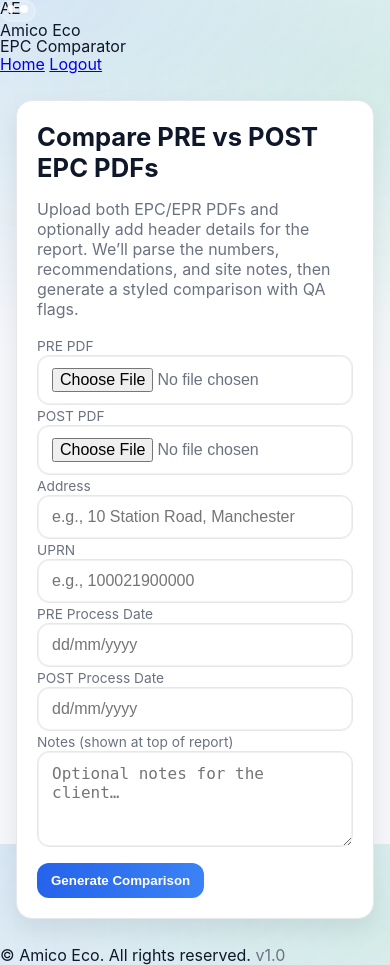
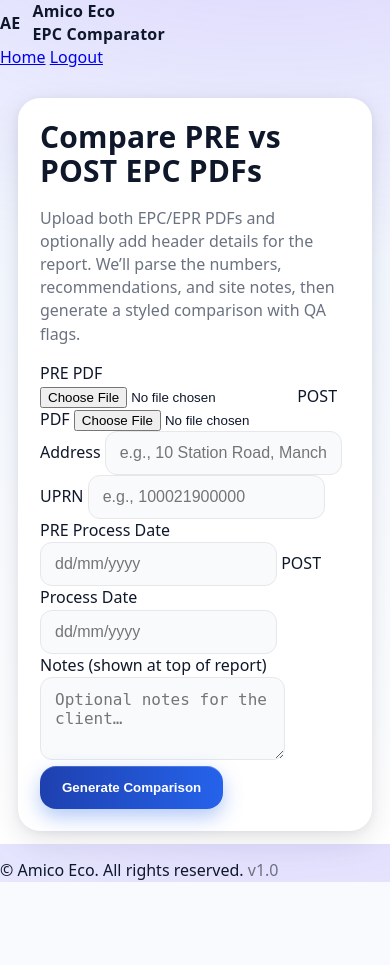
Before and after one commit to Ashley210109/COMPAREAMICOECO, a FastAPI app: page / in a window 390 px wide. After the commit the page ends 882 px from the top, so only its background shows below. Run offline with FastAPI, Linux system fonts and the light colour scheme; the visitor is signed in with stand-in values (Sample User, id 1).

Commit message:
Refactor styles for Corporate UI v2
Updated design tokens and styles for corporate UI version 2. Enhanced layout, colors, and responsive design for various components.

```diff
--- a/static/css/style.css
+++ b/static/css/style.css
@@ -1,114 +1,175 @@
-/* ========= Amico Eco – App Styles ========= */
+/* ========= Amico Eco – Corporate UI (v2) ========= */
+
+/* Design tokens */
 :root{
-  --bg:#f6f7fb;
-  --panel:#ffffff;
-  --text:#0f172a;
-  --muted:#6b7280;
-  --line:#e5e7eb;
-  --brand:#2563eb;
-  --brand-2:#22c55e;
-  --danger:#b42318;
-  --warn:#b45309;
-  --info:#1d4ed8;
-  --radius:16px;
-  --shadow:0 10px 25px rgba(2,6,23,.08);
-  --shadow-sm:0 6px 14px rgba(2,6,23,.06);
-  --shadow-in:inset 0 0 0 1px rgba(2,6,23,.06);
-  --font:-apple-system, BlinkMacSystemFont, Segoe UI, Roboto, Inter, "Helvetica Neue", Arial, system-ui, "Apple Color Emoji","Segoe UI Emoji";
+  --bg: #f4f7fb;
+  --bg-grad-top:#eef4ff;
+  --bg-grad-bot:#ffffff;
+
+  --primary-500:#2563eb;          /* indigo/blue */
+  --primary-600:#1e40af;
+  --primary-700:#1d4ed8;
+
+  --accent-500:#7c3aed;           /* indigo accent */
+  --accent-600:#6d28d9;
+
+  --text:#0f172a;                  /* slate-900 */
+  --text-muted:#6b7280;            /* gray-500 */
+
+  --surface:#ffffff;
+  --surface-2:#f8fafc;
+
+  --ring:#e5e7eb;
+  --shadow: 0 10px 30px rgba(16,24,40,.10), 0 2px 10px rgba(16,24,40,.06);
+  --radius-2: 14px;
+  --radius-3: 22px;
+
+  --nav-grad: linear-gradient(90deg, var(--accent-600) 0%, var(--primary-600) 100%);
+  --btn-grad: linear-gradient(90deg, var(--primary-600), var(--primary-500));
 }
-*{box-sizing:border-box}
-html,body{height:100%}
+
+/* Page base */
+html,body{
+  height:100%;
+}
 body{
   margin:0;
-  font-family:var(--font);
   color:var(--text);
   background:
-    radial-gradient(1200px 600px at 10% 0%, rgba(59,130,246,.12), transparent 60%),
-    radial-gradient(1000px 500px at 100% 10%, rgba(34,197,94,.12), transparent 60%),
-    var(--bg);
+    radial-gradient(1200px 600px at 70% -100px, rgba(124,58,237,.16), transparent 60%),
+    linear-gradient(180deg, var(--bg-grad-top), var(--bg-grad-bot));
+  font: 16px/1.45 system-ui, -apple-system, Segoe UI, Roboto, "Helvetica Neue", Arial, "Apple Color Emoji","Segoe UI Emoji";
 }
 
-/* Header */
-.header{
+/* Top nav */
+.site-nav{
   position:sticky; top:0; z-index:50;
-  background: linear-gradient(90deg, #1e40af, #2563eb 40%, #22c55e 120%);
-  color:#fff; border-bottom:1px solid rgba(255,255,255,.08);
+  background:var(--nav-grad);
+  color:#fff;
+  box-shadow: 0 6px 18px rgba(30,64,175,.25);
+}
+.site-nav .wrap{
+  max-width:1100px; margin:0 auto;
+  display:flex; align-items:center; gap:18px;
   padding:14px 18px;
-  box-shadow:var(--shadow-sm);
 }
-.header-row{max-width:1150px;margin:0 auto;display:flex;align-items:center;gap:18px}
-.brand-mark{width:36px;height:22px;border-radius:999px;background:rgba(255,255,255,.18);position:relative;box-shadow:inset 0 0 0 2px rgba(255,255,255,.16)}
-.brand-mark::before,.brand-mark::after{
-  content:"";position:absolute;top:5px;width:8px;height:8px;border-radius:999px;background:#fff;opacity:.9;
+.brand{
+  display:flex; align-items:center; gap:12px;
+  font-weight:800; letter-spacing:.2px;
 }
-.brand-mark::before{left:7px}
-.brand-mark::after{left:20px}
-.brand{display:flex;flex-direction:column;line-height:1}
-.brand .title{font-weight:800;letter-spacing:.2px}
-.brand .subtitle{opacity:.9;font-size:.88rem;margin-top:2px}
-.header-nav{margin-left:auto;display:flex;gap:10px}
-.nav-link,.btn{display:inline-flex;align-items:center;gap:8px;padding:10px 14px;border-radius:12px;border:1px solid rgba(255,255,255,.18);background:rgba(255,255,255,.08);color:#fff;text-decoration:none;font-weight:600;backdrop-filter:saturate(120%) blur(4px)}
-.nav-link.active{background:#fff;color:#111827;border-color:#fff}
-.btn-ghost{background:transparent;border-color:rgba(255,255,255,.3)}
-.btn-outline{background:#fff;color:#111827;border-color:#fff}
-.btn-primary{background:linear-gradient(90deg,#2563eb,#3b82f6);color:#fff;border:none}
-.btn-primary:disabled{opacity:.6;cursor:not-allowed}
+.brand .logo{
+  width:34px; height:22px; border-radius:20px;
+  background:rgba(255,255,255,.25);
+  position:relative; box-shadow: inset 0 0 0 2px rgba(255,255,255,.22);
+}
+.brand .logo::before,
+.brand .logo::after{
+  content:""; position:absolute; top:50%; transform:translateY(-50%);
+  width:8px; height:8px; border-radius:50%; background:#fff; opacity:.9;
+}
+.brand .logo::before{ left:6px; }
+.brand .logo::after { left:18px; }
 
-/* Layout */
-.container{max-width:1150px;margin:26px auto;padding:0 16px}
-.card,.panel{
-  background:var(--panel);
-  border:1px solid var(--line);
-  border-radius:var(--radius);
+.brand .title{
+  display:flex; flex-direction:column; line-height:1.05;
+}
+.brand .title .org{ font-size:20px; }
+.brand .title .sub{ font-size:13px; opacity:.9; font-weight:600; }
+
+/* Nav actions */
+.nav-actions{ margin-left:auto; display:flex; gap:10px; }
+.nav-actions a{
+  color:#0b1024; text-decoration:none;
+  background:#fff; padding:10px 16px;
+  border-radius:12px; font-weight:700;
+  box-shadow: 0 2px 10px rgba(0,0,0,.10);
+}
+.nav-actions a:active{ transform:translateY(1px); }
+
+/* Main container */
+.container{ max-width:1100px; margin:28px auto; padding:0 18px; }
+
+/* Card */
+.card{
+  background:var(--surface);
+  border-radius:var(--radius-3);
   box-shadow:var(--shadow);
+  padding:28px;
 }
-.card{padding:20px}
-.panel{padding:18px}
-h1{font-size:clamp(1.6rem,2.2vw,2.2rem);margin:0 0 14px}
-h2{font-size:clamp(1.2rem,1.6vw,1.4rem);margin:0 0 10px}
-.lead{color:var(--muted);font-size:1.05rem}
+
+/* Headings */
+h1{ font-size:36px; line-height:1.15; margin:0 0 18px; letter-spacing:.2px; }
+h2{ font-size:20px; margin:0 0 10px; }
 
 /* Forms */
-.form-grid{display:grid;grid-template-columns:1fr 1fr;gap:14px}
-.form-row{display:flex;flex-direction:column;gap:6px}
-label{font-size:.86rem;color:var(--muted)}
-input[type="file"],input[type="text"],input[type="date"],textarea{
-  width:100%;padding:12px 14px;border:1px solid var(--line);border-radius:12px;background:#fff;outline:none;font-size:1rem;
-  box-shadow:var(--shadow-in);
+.form-row{ display:flex; flex-wrap:wrap; gap:12px 16px; margin:10px 0; }
+.form-row label{ min-width:130px; font-weight:650; color:#111827; }
+.input, input[type="text"], input[type="date"], input[type="password"], textarea, select{
+  flex:1 1 320px;
+  background:var(--surface-2);
+  border:1px solid var(--ring);
+  border-radius:12px; padding:12px 14px;
+  font-size:16px; outline:none;
 }
-textarea{min-height:96px;resize:vertical}
-.actions{display:flex;gap:10px;margin-top:12px}
-.badge{display:inline-flex;align-items:center;gap:6px;padding:6px 10px;border-radius:999px;border:1px solid var(--line);background:#f9fafb;color:#1f2937;font-weight:600;font-size:.86rem}
+input:focus, textarea:focus, select:focus{
+  border-color:#9aa7ff; box-shadow:0 0 0 3px rgba(37,99,235,.18);
+}
 
-/* Stats bar */
-.stats{display:grid;grid-template-columns:repeat(3,minmax(0,1fr));gap:12px;margin-top:8px}
-.stat{padding:12px;border:1px dashed var(--line);border-radius:12px;background:#fcfcfd}
-.stat .label{color:var(--muted);font-size:.86rem}
-.stat .value{font-weight:800;font-size:1.2rem}
+/* Buttons */
+.btn{ appearance:none; border:0; cursor:pointer; font-weight:800; }
+.btn-primary{
+  color:#fff; padding:14px 22px; border-radius:16px;
+  background:var(--btn-grad);
+  box-shadow: 0 8px 20px rgba(37,99,235,.35), inset 0 1px 0 rgba(255,255,255,.2);
+  transition: transform .05s ease, filter .15s ease;
+}
+.btn-primary:hover{ filter:brightness(1.02); }
+.btn-primary:active{ transform: translateY(1px); }
+
+/* QA Panel */
+.panel{ background:var(--surface); border-radius:16px; box-shadow:var(--shadow); padding:18px; }
+.qa-panel{ border:1px solid #eef2ff; }
+.qa-list{ margin:8px 0 0 0; padding:0 0 0 18px; }
+.qa-item{ margin:6px 0; }
+.qa-item strong{ color:var(--primary-600); }
+.qa-error{ color:#b42318; }
+.qa-warning{ color:#9a6102; }
+.qa-info{ color:#1256a0; }
+.muted{ color:var(--text-muted); }
+
+/* Report blocks */
+.report-header{ margin-bottom:12px; }
+.report-grid{ display:grid; gap:16px; }
+.section{
+  background:var(--surface);
+  border-radius:18px; box-shadow:var(--shadow);
+  padding:18px;
+}
 
 /* Tables */
-.table{width:100%;border-collapse:separate;border-spacing:0;margin:4px 0;border:1px solid var(--line);border-radius:12px;overflow:hidden}
-.table th,.table td{padding:10px 12px;border-bottom:1px solid var(--line);text-align:left}
-.table th{background:#f8fafc;color:#475569;font-weight:700}
-.table tr:last-child td{border-bottom:none}
-
-/* QA flags */
-.qa-panel{margin:12px 0 4px}
-.qa-list{margin:0;padding-left:18px}
-.qa-item{margin:6px 0}
-.qa-error{color:var(--danger)}
-.qa-warning{color:var(--warn)}
-.qa-info{color:var(--info)}
-.muted{color:var(--muted)}
+.table{
+  width:100%; border-collapse:separate; border-spacing:0;
+  background:#fff; border-radius:14px; overflow:hidden;
+  box-shadow: 0 1px 0 rgba(16,24,40,.05);
+}
+.table th, .table td{ padding:12px 14px; text-align:left; }
+.table thead th{
+  background:#f1f5ff; color:#1f2a66; font-weight:800; border-bottom:1px solid #e5e7eb;
+}
+.table tr + tr td{ border-top:1px solid #edf1f7; }
 
 /* Footer */
-.footer{padding:18px 0;color:var(--muted);text-align:center}
+.footer{
+  color:var(--text-muted);
+  text-align:center; margin:18px 0 34px;
+}
 
-/* Responsive */
-@media (max-width:900px){
-  .form-grid{grid-template-columns:1fr}
-  .stats{grid-template-columns:1fr}
-  .header-row{gap:12px}
+/* Small screens */
+@media (max-width:720px){
+  .brand .title .org{ font-size:18px; }
+  .nav-actions a{ padding:8px 12px; }
+  h1{ font-size:30px; }
+  .card{ padding:22px; }
 }
 
   padding: 24px 0; font-size: 12px;
```
